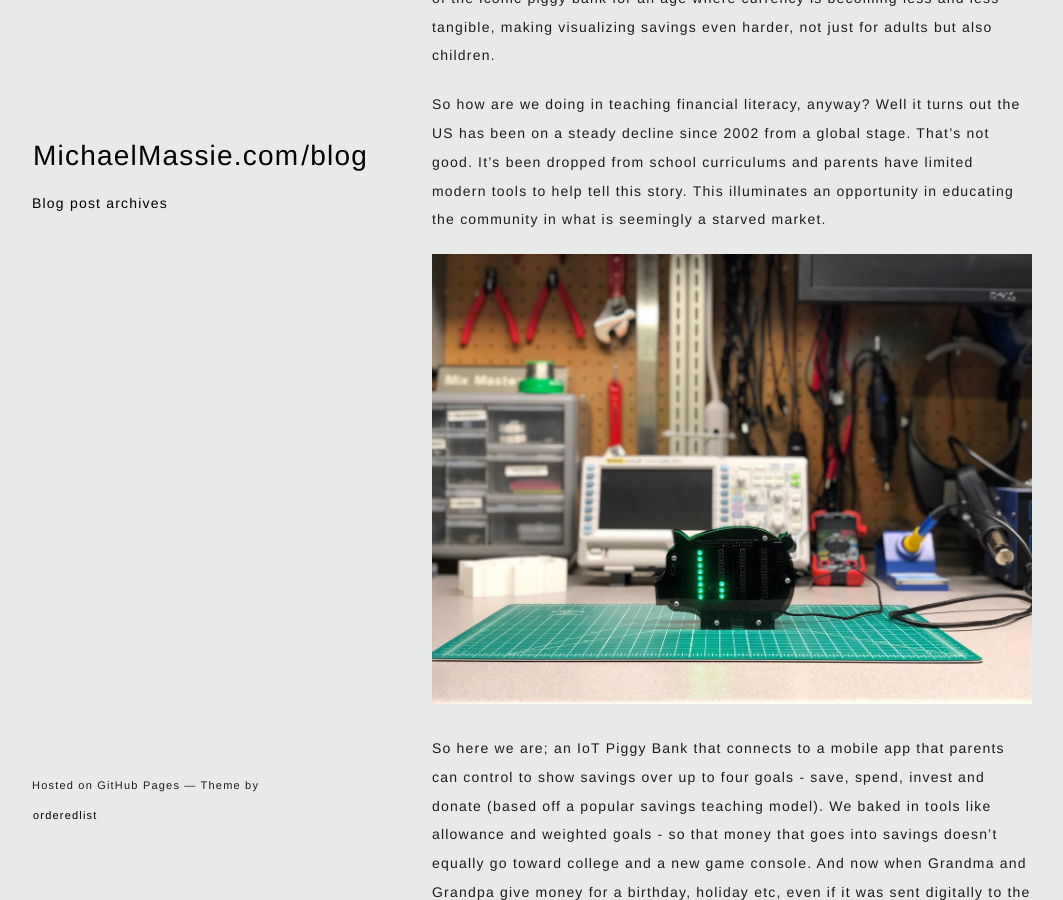
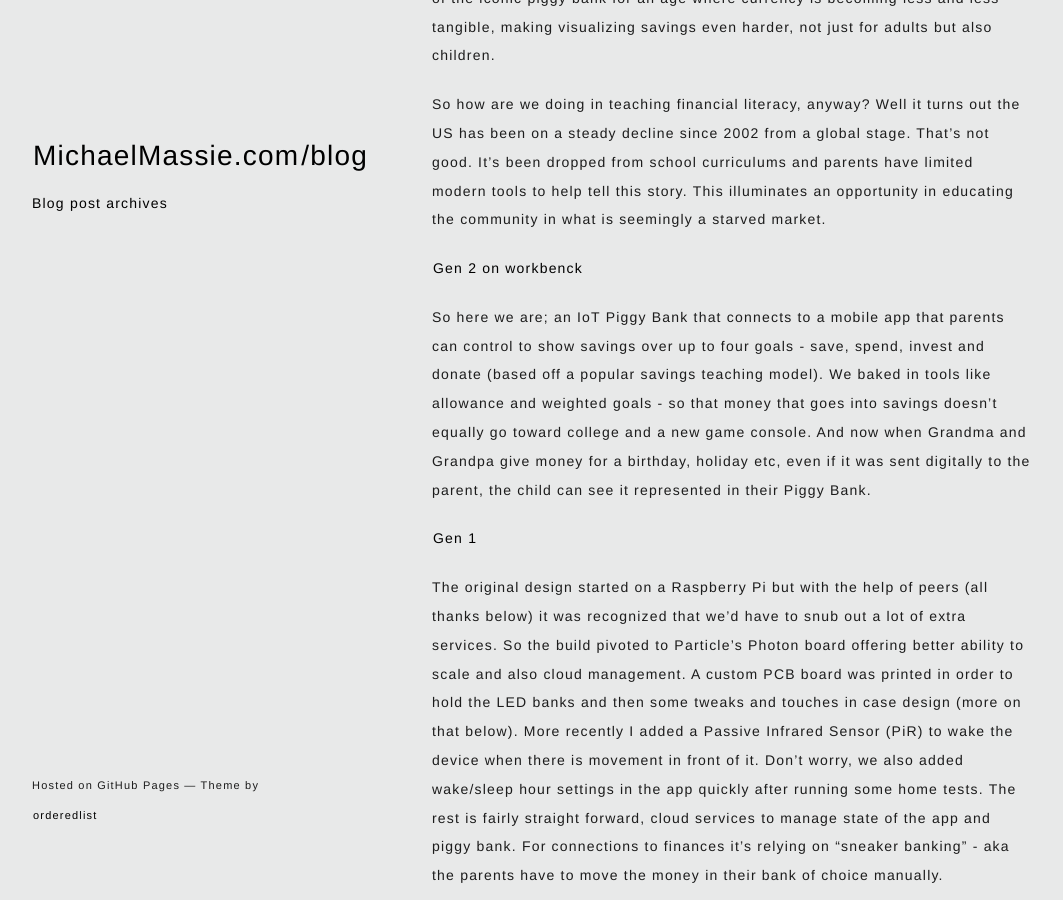
Before and after one commit to mmassie/mmassie.github.io, a Jekyll site: the page built from _posts/2020-02-25-An-Intenet-Connected-Piggybank.md, in a window 1280 px wide and 900 px high, scrolled down 1839 px. Shown: the whole window, without its empty margins (108-1171 px from the left). Built offline with Jekyll 4.4.1, drawn with Linux system fonts in a browser that asks for light colours; our own code applies the rules of GitHub Pages for plain Markdown files.

Commit message:
image link fix

```diff
--- a/_posts/2020-02-25-An-Intenet-Connected-Piggybank.md
+++ b/_posts/2020-02-25-An-Intenet-Connected-Piggybank.md
@@ -18,7 +18,7 @@ The idea came to be to build a prototype to promote financial literacy. A redesi
 
 So how are we doing in teaching financial literacy, anyway? Well it turns out the US has been on a steady decline since 2002 from a global stage. That's not good. It's been dropped from school curriculums and parents have limited modern tools to help tell this story. This illuminates an opportunity in educating the community in what is seemingly a starved market.
 
-![Gen 2 on workbenck](https://michaelmassie.com/assets/img/wokbenchsitter.jpg)
+[Gen 2 on workbenck](https://michaelmassie.com/assets/img/workbenchsitter.jpg)
 
 So here we are; an IoT Piggy Bank that connects to a mobile app that parents can control to show savings over up to four goals - save, spend, invest and donate (based off a popular savings teaching model). We baked in tools like allowance and weighted goals - so that money that goes into savings doesn't equally go toward college and a new game console. And now when Grandma and Grandpa give money for a birthday, holiday etc, even if it was sent digitally to the parent, the child can see it represented in their Piggy Bank.
 
```
Also changed, not shown: assets/img/workbenchsitter.jpg (renamed from assets/img/wokbenchsitter.jpg).
